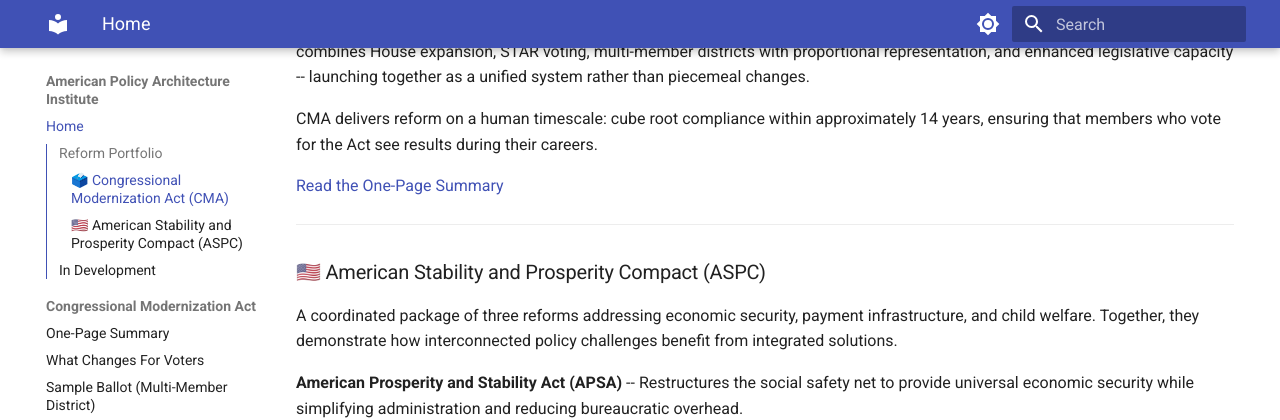
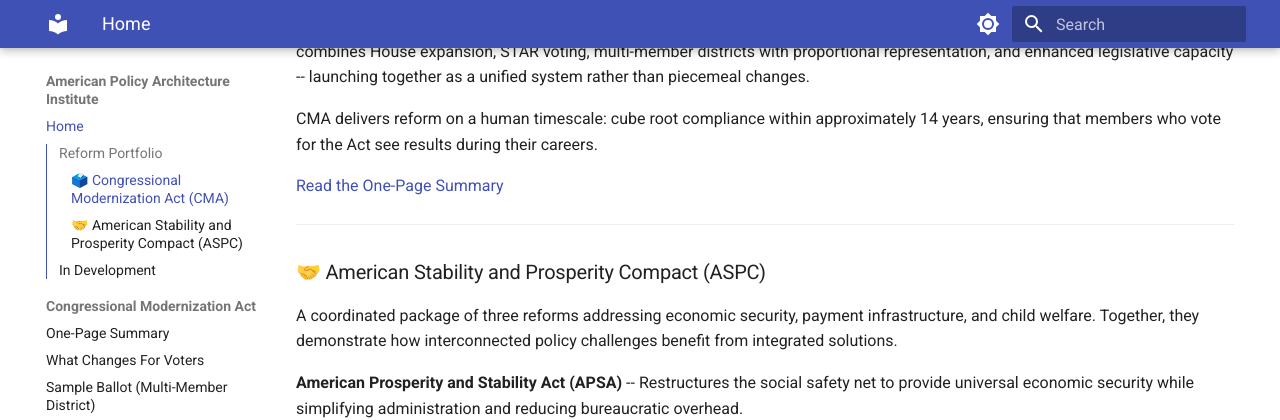
Before and after one commit to albertintech/apai, an MkDocs documentation site: the page built from docs/index.md, in a window 1280 px wide and 900 px high, scrolled down 549 px. Shown: the top 420 px of the window. Built offline with MkDocs 1.6.1 and Material for MkDocs 9.7.7, drawn with Linux system fonts in a browser that asks for light colours.

```diff
--- a/docs/index.md
+++ b/docs/index.md
@@ -22,7 +22,7 @@ CMA delivers reform on a human timescale: cube root compliance within approximat
 
 ---
 
-### 🇺🇸 American Stability and Prosperity Compact (ASPC)
+### 🤝 American Stability and Prosperity Compact (ASPC)
 
 A coordinated package of three reforms addressing economic security, payment infrastructure, and child welfare. Together, they demonstrate how interconnected policy challenges benefit from integrated solutions.
 
```
